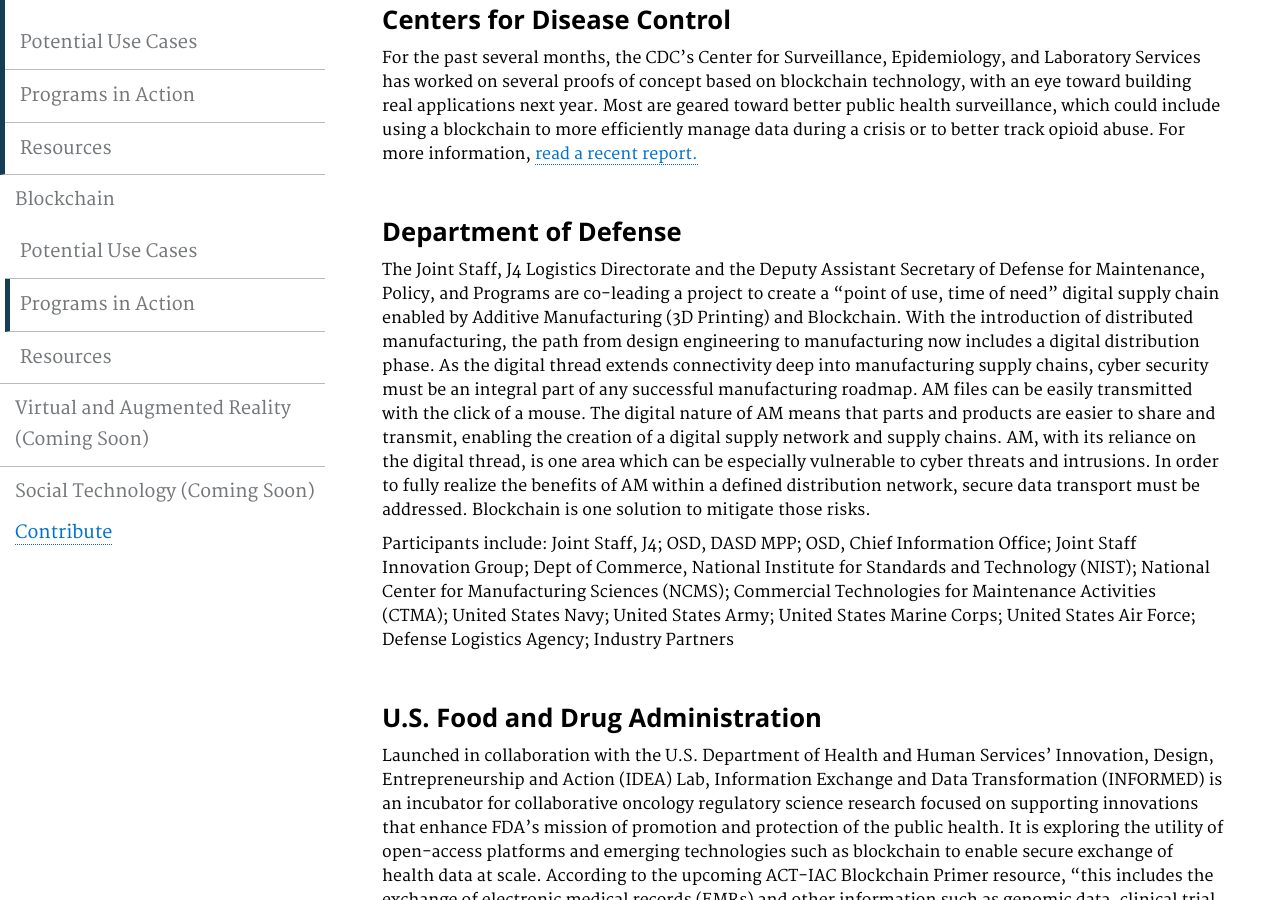
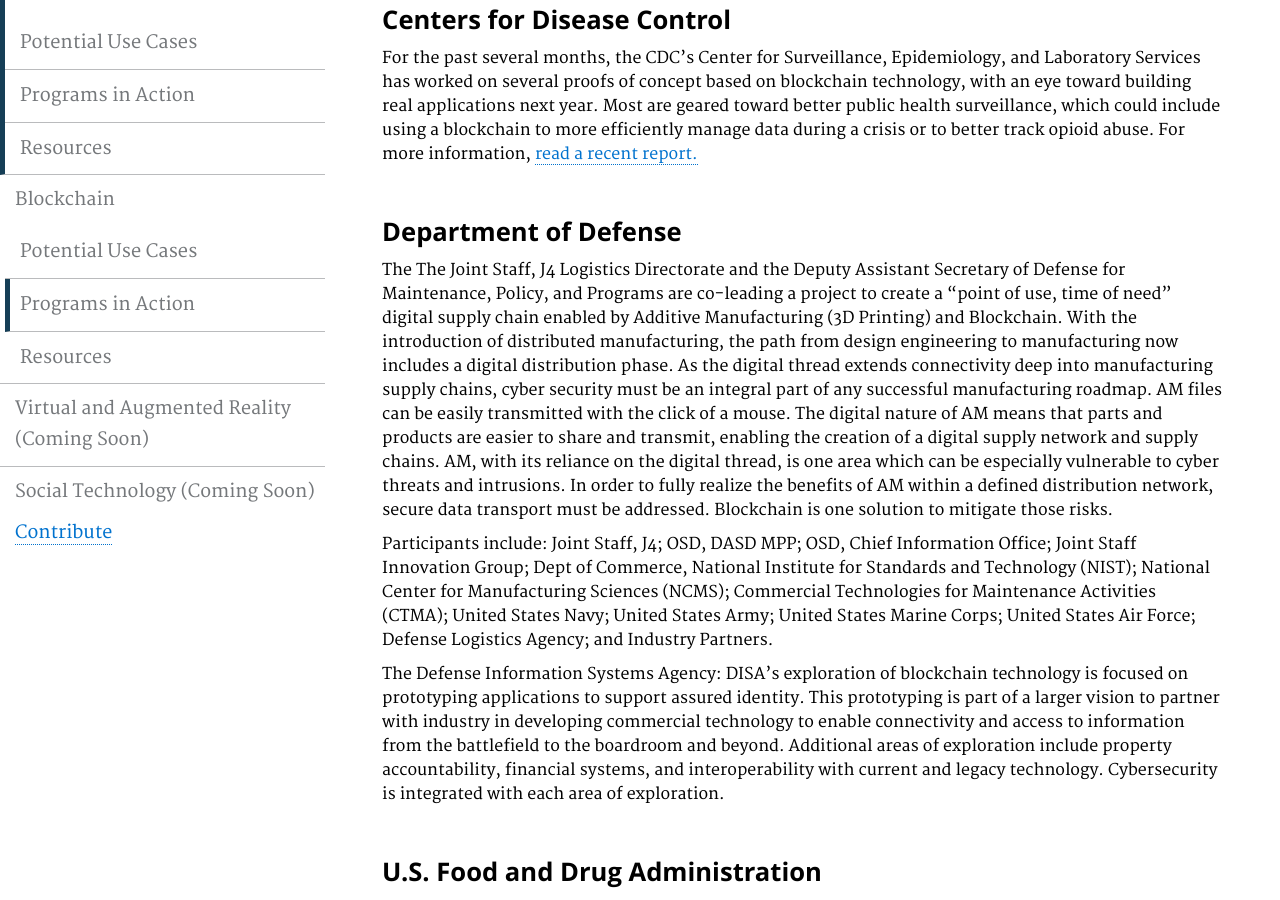
Before and after one commit to GSA/emerging-technology-atlas, a Jekyll site: the page built from pages/blockchain-programs.md, in a window 1280 px wide and 900 px high, scrolled down 386 px. Built offline with Jekyll 4.4.1, drawn with Linux system fonts in a browser that asks for light colours.

Commit message:
Update blockchain-programs.md

```diff
--- a/pages/blockchain-programs.md
+++ b/pages/blockchain-programs.md
@@ -17,9 +17,12 @@ description: ""
 For the past several months, the CDC’s Center for Surveillance, Epidemiology, and Laboratory Services has worked on several proofs of concept based on blockchain technology, with an eye toward building real applications next year. Most are geared toward better public health surveillance, which could include using a blockchain to more efficiently manage data during a crisis or to better track opioid abuse. For more information, <a href="https://www.technologyreview.com/s/608959/why-the-cdc-wants-in-on-blockchain/">read a recent report.</a>
 
 ### Department of Defense
-The Joint Staff, J4 Logistics Directorate and the Deputy Assistant Secretary of Defense for Maintenance, Policy, and Programs are co-leading a project to create a “point of use, time of need” digital supply chain enabled by Additive Manufacturing (3D Printing) and Blockchain. With the introduction of distributed manufacturing, the path from design engineering to manufacturing now includes a digital distribution phase. As the digital thread extends connectivity deep into manufacturing supply chains, cyber security must be an integral part of any successful manufacturing roadmap. AM files can be easily transmitted with the click of a mouse. The digital nature of AM means that parts and products are easier to share and transmit, enabling the creation of a digital supply network and supply chains. AM, with its reliance on the digital thread, is one area which can be especially vulnerable to cyber threats and intrusions. In order to fully realize the benefits of AM within a defined distribution network, secure data transport must be addressed. Blockchain is one solution to mitigate those risks.
+The The Joint Staff, J4 Logistics Directorate and the Deputy Assistant Secretary of Defense for Maintenance, Policy, and Programs are co-leading a project to create a “point of use, time of need” digital supply chain enabled by Additive Manufacturing (3D Printing) and Blockchain. With the introduction of distributed manufacturing, the path from design engineering to manufacturing now includes a digital distribution phase. As the digital thread extends connectivity deep into manufacturing supply chains, cyber security must be an integral part of any successful manufacturing roadmap. AM files can be easily transmitted with the click of a mouse. The digital nature of AM means that parts and products are easier to share and transmit, enabling the creation of a digital supply network and supply chains. AM, with its reliance on the digital thread, is one area which can be especially vulnerable to cyber threats and intrusions. In order to fully realize the benefits of AM within a defined distribution network, secure data transport must be addressed. Blockchain is one solution to mitigate those risks.
 
-Participants include: Joint Staff, J4; OSD, DASD MPP; OSD, Chief Information Office; Joint Staff Innovation Group; Dept of Commerce, National Institute for Standards and Technology (NIST); National Center for Manufacturing Sciences (NCMS); Commercial Technologies for Maintenance Activities (CTMA); United States Navy; United States Army; United States Marine Corps; United States Air Force; Defense Logistics Agency; Industry Partners
+Participants include: Joint Staff, J4; OSD, DASD MPP; OSD, Chief Information Office; Joint Staff Innovation Group; Dept of Commerce, National Institute for Standards and Technology (NIST); National Center for Manufacturing Sciences (NCMS); Commercial Technologies for Maintenance Activities (CTMA); United States Navy; United States Army; United States Marine Corps; United States Air Force; Defense Logistics Agency; and Industry Partners.
+
+The Defense Information Systems Agency: DISA's exploration of blockchain technology is focused on prototyping applications to support assured identity.  This prototyping is part of a larger vision to partner with industry in developing commercial technology to enable connectivity and access to information from the battlefield to the boardroom and beyond.  Additional areas of exploration include property accountability, financial systems, and interoperability with current and legacy technology.  Cybersecurity is integrated with each area of exploration.
+
 
 ### U.S. Food and Drug Administration
 Launched in collaboration with the U.S. Department of Health and Human Services’ Innovation, Design, Entrepreneurship and Action (IDEA) Lab, Information Exchange and Data Transformation (INFORMED) is an incubator for collaborative oncology regulatory science research focused on supporting innovations that enhance FDA’s mission of promotion and protection of the public health. It is exploring the utility of open-access platforms and emerging technologies such as blockchain to enable secure exchange of health data at scale. According to the upcoming ACT-IAC Blockchain Primer resource, "this includes the exchange of electronic medical records (EMRs) and other information such as genomic data, clinical trial information, and data collected from IOT devices and wearables. Blockchain can provide an audit trail by tracking changes to the EMR as well as help track and control access to the EMR. Blockchain can provide healthcare providers with the longitudinal data about a patient without having the actual protected health information (PHI) reside on the actual ledger." For more information, <a href="https://www.fda.gov/aboutfda/centersoffices/officeofmedicalproductsandtobacco/oce/ucm543768.htm">visit the website.</a>
```
